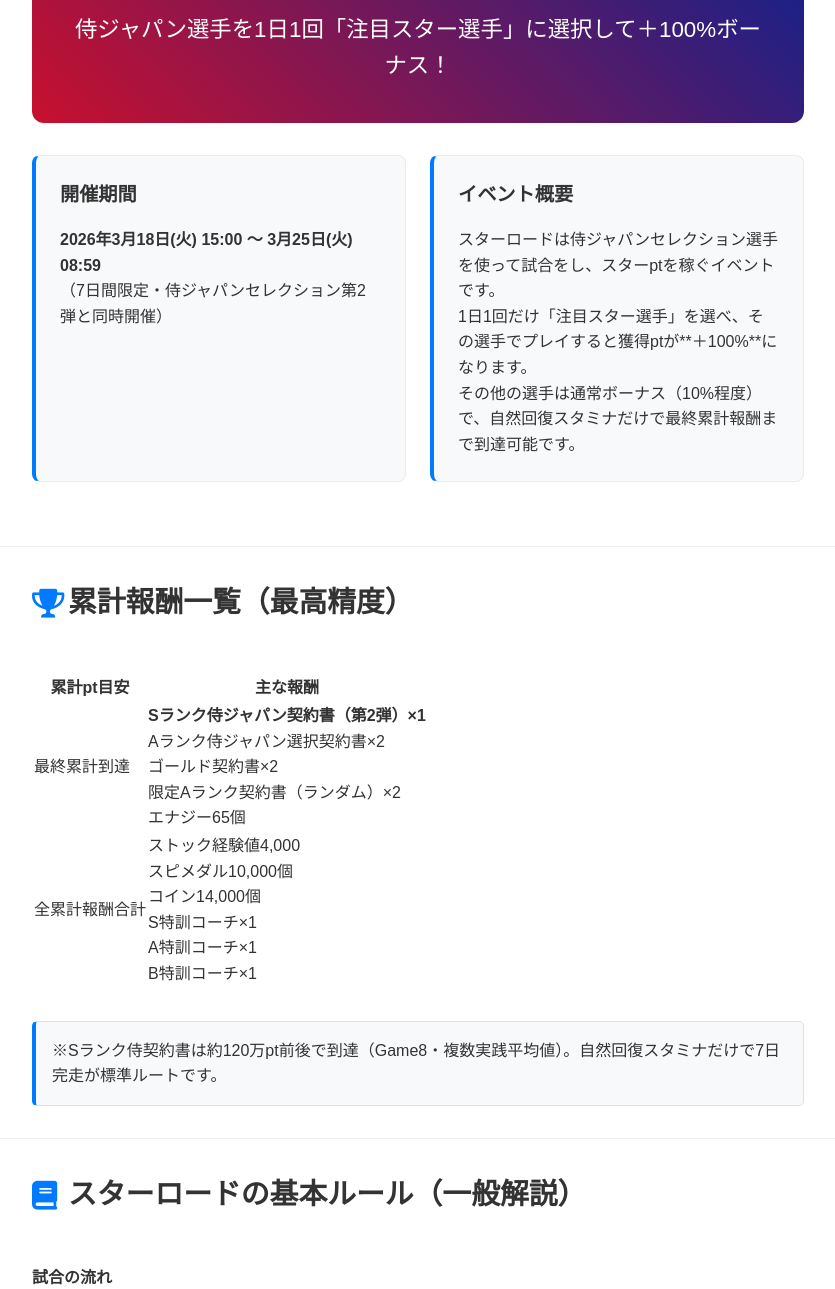
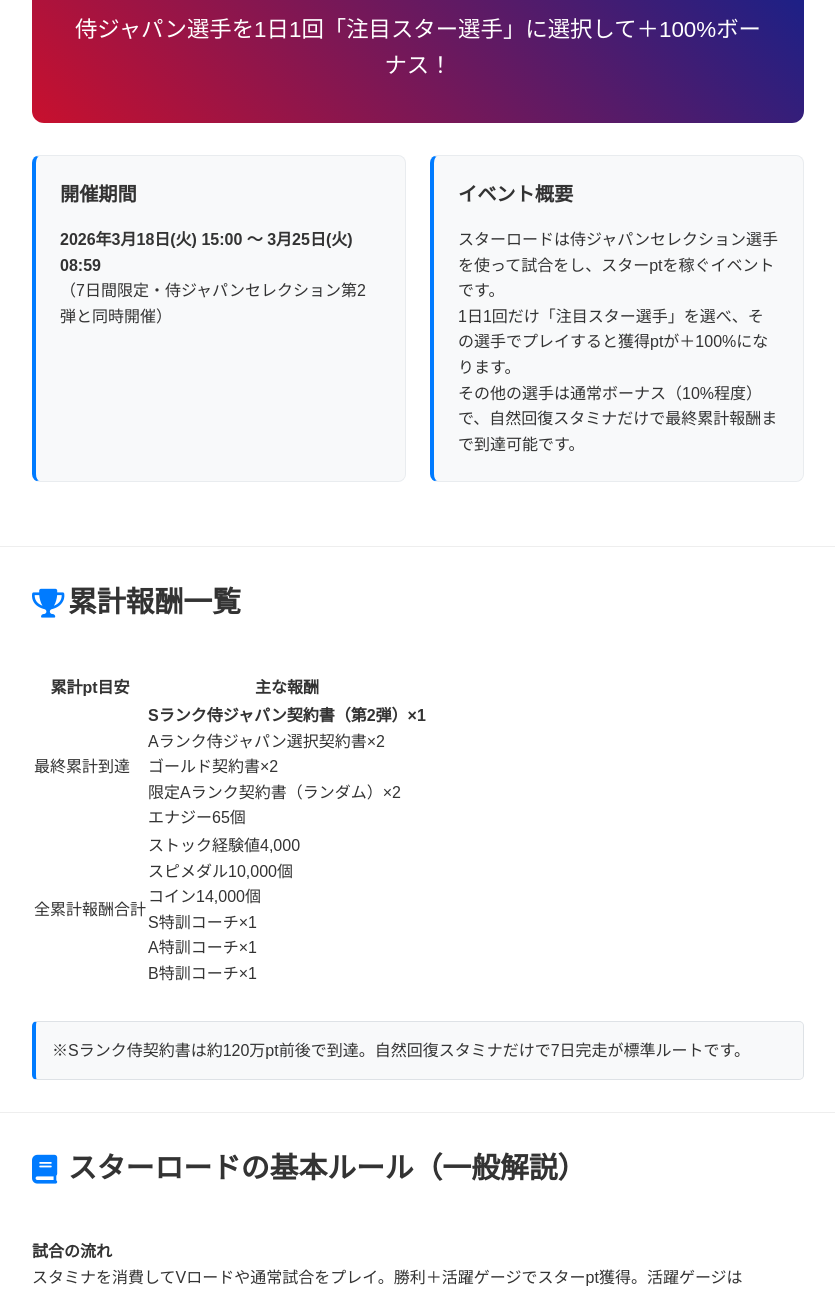
Before and after one commit to Hayato040404/prospi-a-site, a website: page event-star-road.html in a window 1280 px wide. Shown: the part 1065-2354 px from the top of the page, without its empty margins (56-891 px from the left). Drawn offline with Linux system fonts and the light colour scheme.

Commit message:
Update event-star-road.html

```diff
--- a/event-star-road.html
+++ b/event-star-road.html
@@ -137,7 +137,7 @@
                                 <div class="info-card">
                                     <h4>イベント概要</h4>
                                     <p>スターロードは侍ジャパンセレクション選手を使って試合をし、スターptを稼ぐイベントです。<br>
-                                    1日1回だけ「注目スター選手」を選べ、その選手でプレイすると獲得ptが**＋100%**になります。<br>
+                                    1日1回だけ「注目スター選手」を選べ、その選手でプレイすると獲得ptが＋100%になります。<br>
                                     その他の選手は通常ボーナス（10%程度）で、自然回復スタミナだけで最終累計報酬まで到達可能です。</p>
                                 </div>
                             </div>
@@ -147,7 +147,7 @@
                     <!-- 累計報酬一覧 -->
                     <section id="rewards" class="section rewards-section">
                         <div class="section-header">
-                            <h2 class="section-title"><i class="fas fa-trophy section-title-icon"></i>累計報酬一覧（最高精度）</h2>
+                            <h2 class="section-title"><i class="fas fa-trophy section-title-icon"></i>累計報酬一覧</h2>
                         </div>
                         <table class="ranking-table">
                             <thead>
@@ -181,7 +181,7 @@
                             </tbody>
                         </table>
                         <div class="alert">
-                            <p>※Sランク侍契約書は約120万pt前後で到達（Game8・複数実践平均値）。自然回復スタミナだけで7日完走が標準ルートです。</p>
+                            <p>※Sランク侍契約書は約120万pt前後で到達。自然回復スタミナだけで7日完走が標準ルートです。</p>
                         </div>
                     </section>
 
```
